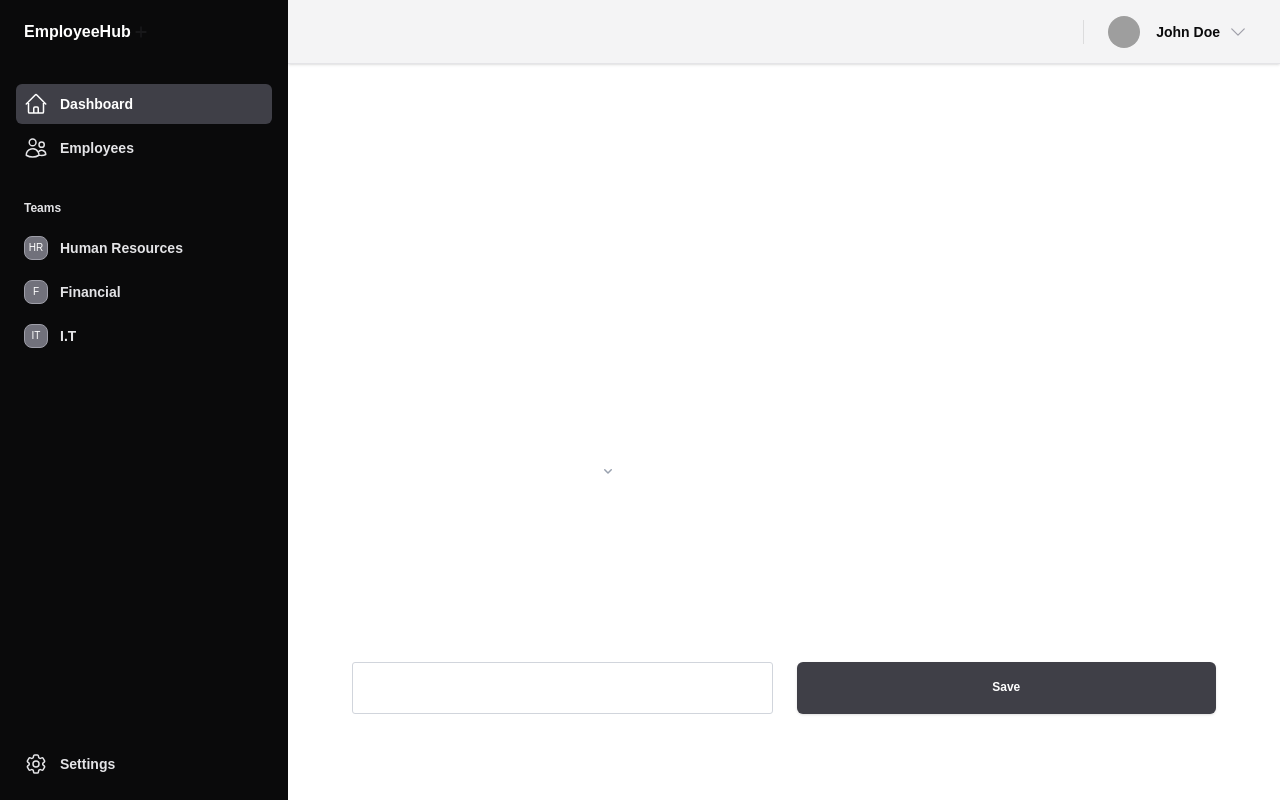
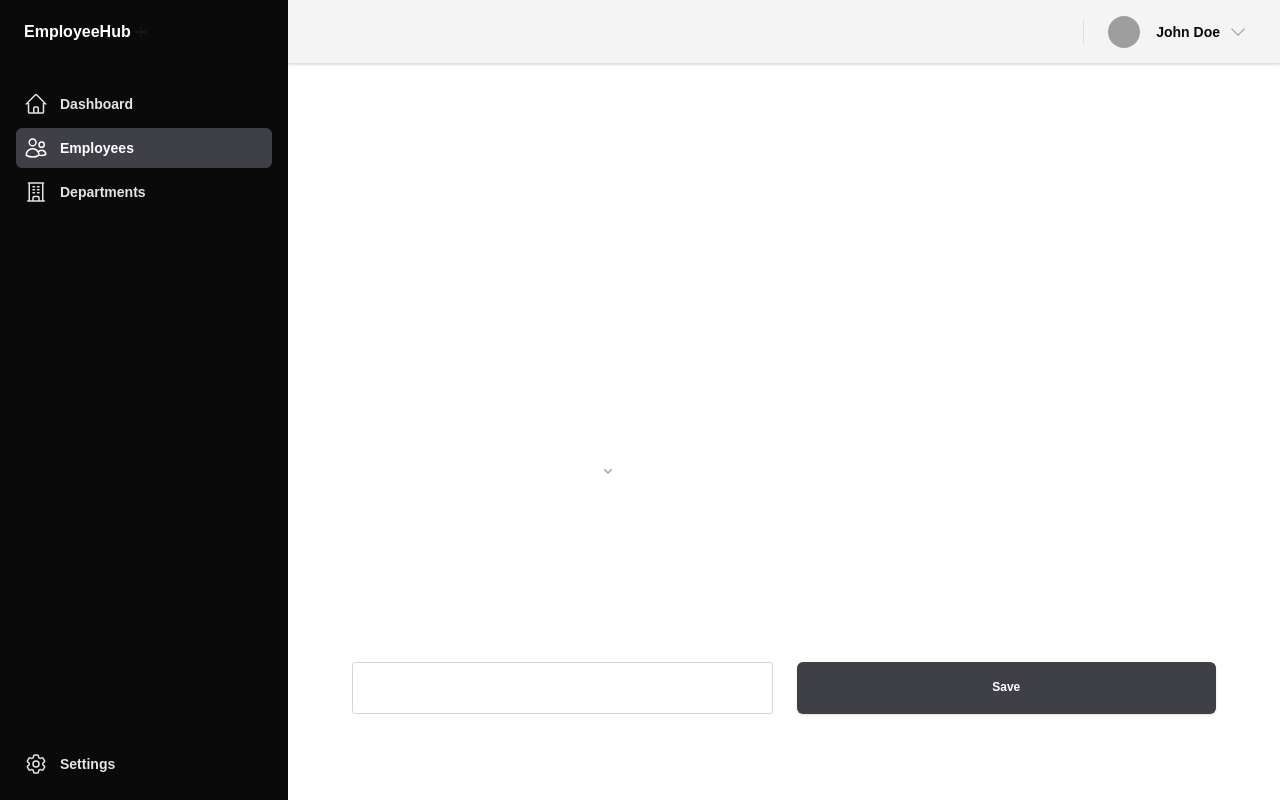
Before and after one commit to lucaslauriano/employee-hub, a Next.js app: page /employees/new in a window 1280 px wide. Built offline with nearby package versions, Linux system fonts and the light colour scheme; grey boxes are pictures that could not be loaded.

Commit message:
refact: change layout components directory

```diff
--- a/src/app/layout.tsx
+++ b/src/app/layout.tsx
@@ -1,7 +1,7 @@
 import type { Metadata } from 'next';
 import { Geist, Geist_Mono } from 'next/font/google';
 import './globals.css';
-import Navigation from '@/components/Navigation';
+import Navigation from '@/layout/Navigation';
 
 const geistSans = Geist({
   variable: '--font-geist-sans',
--- a/src/components/Navigation.tsx
+++ b/src/layout/Navigation.tsx
@@ -13,33 +13,44 @@ import {
   HomeIcon,
   UsersIcon,
   XMarkIcon,
+  BuildingOfficeIcon,
 } from '@heroicons/react/24/outline';
 
 import { classy } from '@/helpers/classy';
-import Topbar from '@/components/Topbar';
+import Topbar from '@/layout/Topbar';
 import Image from 'next/image';
-import Sidebar from '@/components/Sidebar';
+import Sidebar from '@/layout/Sidebar';
+import { usePathname } from 'next/navigation';
 
-const navigation = [
-  { name: 'Dashboard', href: '/home', icon: HomeIcon, current: true },
+const getNavigation = (pathname: string) => [
+  {
+    name: 'Dashboard',
+    href: '/home',
+    icon: HomeIcon,
+    current: pathname === '/home',
+  },
   {
     name: 'Employees',
     href: '/employees',
     icon: UsersIcon,
-    current: false,
+    current: pathname.startsWith('/employees'),
+  },
+  {
+    name: 'Departments',
+    href: '/departments',
+    icon: BuildingOfficeIcon,
+    current: pathname.startsWith('/departments'),
   },
 ];
-const teams = [
-  { id: 1, name: 'Human Resources', href: '#', initial: 'HR', current: false },
-  { id: 2, name: 'Financial', href: '#', initial: 'F', current: false },
-  { id: 3, name: 'I.T', href: '#', initial: 'IT', current: false },
-];
+
 type NavigationProps = {
   children: React.ReactNode;
 };
 
 const Navigation = ({ children }: NavigationProps) => {
   const [sidebarOpen, setSidebarOpen] = useState(false);
+  const pathname = usePathname();
+  const navigation = getNavigation(pathname);
 
   return (
     <>
@@ -96,7 +107,7 @@ const Navigation = ({ children }: NavigationProps) => {
                               href={item.href}
                               className={classy(
                                 item.current
-                                  ? 'bg-zinc-700 text-white'
+                                  ? 'bg-zinc-700 text-white hover:bg-zinc-600'
                                   : 'text-zinc-200 hover:bg-zinc-700 hover:text-white',
                                 'group flex gap-x-3 rounded-md p-2 text-sm/6 font-semibold'
                               )}
@@ -116,31 +127,7 @@ const Navigation = ({ children }: NavigationProps) => {
                         ))}
                       </ul>
                     </li>
-                    <li>
-                      <div className='text-xs/6 font-semibold text-zinc-200'>
-                        Your teams
-                      </div>
-                      <ul role='list' className='-mx-2 mt-2 space-y-1'>
-                        {teams.map((team) => (
-                          <li key={team.name}>
-                            <a
-                              href={team.href}
-                              className={classy(
-                                team.current
-                                  ? 'bg-zinc-700 text-white'
-                                  : 'text-zinc-200 hover:bg-zinc-700 hover:text-white',
-                                'group flex gap-x-3 rounded-md p-2 text-sm/6 font-semibold'
-                              )}
-                            >
-                              <span className='flex size-6 shrink-0 items-center justify-center rounded-lg border border-zinc-400 bg-zinc-500 text-[0.625rem] font-medium text-white'>
-                                {team.initial}
-                              </span>
-                              <span className='truncate'>{team.name}</span>
-                            </a>
-                          </li>
-                        ))}
-                      </ul>
-                    </li>
+
                     <li className='mt-auto'>
                       <a
                         href='#'
@@ -161,7 +148,7 @@ const Navigation = ({ children }: NavigationProps) => {
         </Dialog>
 
         {/* Desktop Navigation */}
-        <Sidebar navigation={navigation} teams={teams} />
+        <Sidebar navigation={navigation} />
 
         <div className='lg:pl-72'>
           <Topbar setSidebarOpen={setSidebarOpen} />
--- a/src/components/Sidebar.tsx
+++ b/src/layout/Sidebar.tsx
@@ -10,16 +10,9 @@ interface SidebarProps {
     icon: React.ElementType;
     current: boolean;
   }[];
-  teams: {
-    id: number;
-    name: string;
-    href: string;
-    initial: string;
-    current: boolean;
-  }[];
 }
 
-const Sidebar = ({ navigation, teams }: SidebarProps) => {
+const Sidebar = ({ navigation }: SidebarProps) => {
   return (
     <>
       <div className='hidden lg:fixed lg:inset-y-0 lg:z-50 lg:flex lg:w-72 lg:flex-col'>
@@ -40,7 +33,7 @@ const Sidebar = ({ navigation, teams }: SidebarProps) => {
                         href={item.href}
                         className={classy(
                           item.current
-                            ? 'bg-zinc-700 text-white'
+                            ? 'bg-zinc-700 text-white hover:bg-zinc-600'
                             : 'text-zinc-200 hover:bg-zinc-700 hover:text-white',
                           'group flex gap-x-3 rounded-md p-2 text-sm/6 font-semibold'
                         )}
@@ -60,31 +53,7 @@ const Sidebar = ({ navigation, teams }: SidebarProps) => {
                   ))}
                 </ul>
               </li>
-              <li>
-                <div className='text-xs/6 font-semibold text-zinc-200'>
-                  Teams
-                </div>
-                <ul role='list' className='-mx-2 mt-2 space-y-1'>
-                  {teams.map((team) => (
-                    <li key={team.name}>
-                      <a
-                        href={team.href}
-                        className={classy(
-                          team.current
-                            ? 'bg-zinc-700 text-white'
-                            : 'text-zinc-200 hover:bg-zinc-700 hover:text-white',
-                          'group flex gap-x-3 rounded-md p-2 text-sm/6 font-semibold'
-                        )}
-                      >
-                        <span className='flex size-6 shrink-0 items-center justify-center rounded-lg border border-zinc-400 bg-zinc-500 text-[0.625rem] font-medium text-white'>
-                          {team.initial}
-                        </span>
-                        <span className='truncate'>{team.name}</span>
-                      </a>
-                    </li>
-                  ))}
-                </ul>
-              </li>
+
               <li className='mt-auto'>
                 <a
                   href='#'
```
Also changed, not shown: src/layout/Topbar.tsx (renamed from src/components/Topbar.tsx).
